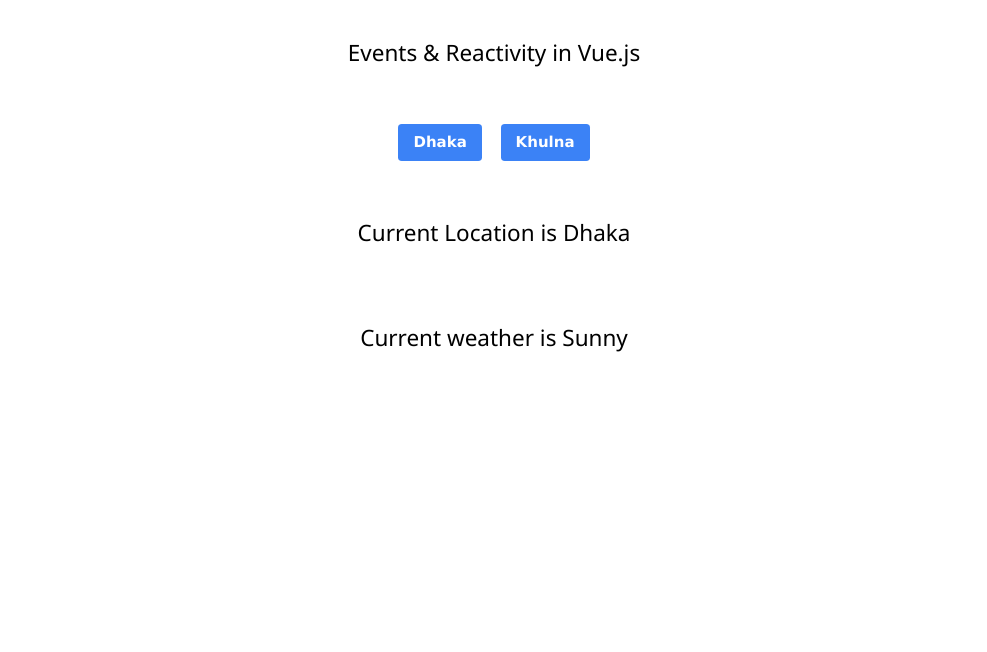
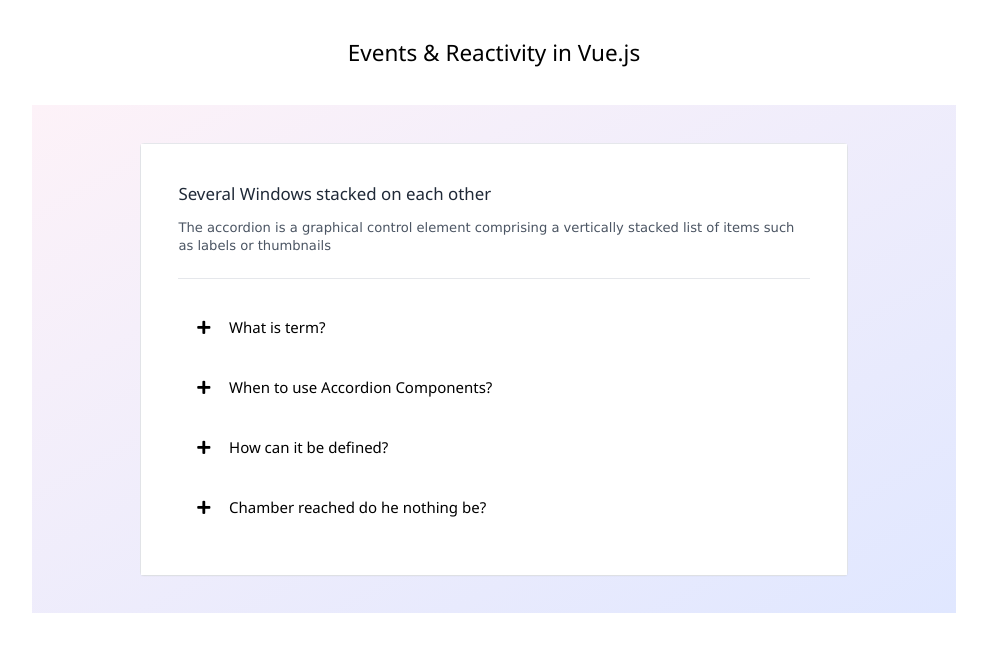
Before and after one commit to Ashik384/vue-play, a Vue app: page / in a window 1280 px wide. Shown: the top 652 px of the page, without its empty margins (146-1133 px from the left). Built offline with nearby package versions, Linux system fonts and the light colour scheme.

Commit message:
basic accordion

```diff
--- a/index.html
+++ b/index.html
@@ -5,6 +5,8 @@
     <link rel="icon" type="image/svg+xml" href="/vite.svg" />
     <meta name="viewport" content="width=device-width, initial-scale=1.0" />
     <link rel="stylesheet" href="https://www.w3schools.com/w3css/4/w3.css">
+    <link href="//cdnjs.cloudflare.com/ajax/libs/font-awesome/5.13.0/css/all.min.css" rel="stylesheet" />
+
     <title>Vite + Vue</title>
   </head>
   <body>
--- a/src/App.vue
+++ b/src/App.vue
@@ -7,13 +7,16 @@ import classBind from './components/classBinding/classBind.vue';
 import styleBinding from './components/styleBinding/styleBinding.vue';
 import Loop from './components/loop/loop.vue';
 import event from './components/event/event.vue';
+import Accordion from './components/accordion/accordion.vue';
 </script>
 
 <template>
 
   <!-- <Loop/> -->
 
-  <event/>
+  <!-- <event/> -->
+
+  <Accordion/>
 
 </template>
 
--- /dev/null
+++ b/src/components/accordion/accordion.vue
@@ -0,0 +1,116 @@
+<script setup>
+
+import {ref} from 'vue'
+
+const accordionIndex = ref(0)
+
+</script>
+
+<template>
+  <section class="container mx-auto flex items-center flex-col">
+    <h1 class="text-center text-2xl py-10">Events & Reactivity in Vue.js</h1>
+
+    <div
+      class="p-10 bg-gradient-to-br from-pink-50 to-indigo-100 grid place-items-center"
+    >
+      <div class="w-10/12 mx-auto rounded border">
+        <div class="bg-white p-10 shadow-sm">
+          <h3 class="text-lg font-medium text-gray-800">
+            Several Windows stacked on each other
+          </h3>
+          <p class="text-sm font-light text-gray-600 my-3">
+            The accordion is a graphical control element comprising a vertically
+            stacked list of items such as labels or thumbnails
+          </p>
+
+          <div class="h-1 w-full mx-auto border-b my-5"></div>
+
+          <!-- What is term -->
+          <div class="transition hover:bg-indigo-50">
+            <!-- header -->
+            <div
+              class="accordion-header cursor-pointer transition flex space-x-5 px-5 items-center h-16"
+              @click="accordionIndex = 1"
+            >
+              <i class="fas fa-plus"></i>
+              <h3>What is term?</h3>
+            </div>
+            <!-- Content -->
+            <div class="px-5 pt-0 text-left pb-5" v-show="accordionIndex == 1">
+              <p class="leading-6 font-light pl-9">
+                Lorem ipsum dolor sit, amet consectetur adipisicing elit. Sequi
+                dolor dolorum odio, saepe quibusdam iusto possimus nesciunt
+                dolores assumenda quae totam, doloremque odit. Itaque cum animi,
+                labore debitis deserunt iusto!
+              </p>
+            </div>
+          </div>
+
+          <!-- When to use Accordion Components -->
+          <div class="transition hover:bg-indigo-50">
+            <!-- header -->
+            <div
+              class="accordion-header cursor-pointer transition flex space-x-5 px-5 items-center h-16"
+              @click="accordionIndex = 2"
+            >
+              <i class="fas fa-plus"></i>
+              <h3>When to use Accordion Components?</h3>
+            </div>
+            <!-- Content -->
+            <div class="accordion-content px-5 pt-0 text-left pb-5" v-show="accordionIndex == 2">
+              <p class="leading-6 font-light pl-9">
+                Lorem, ipsum dolor sit amet consectetur adipisicing elit. Ut
+                suscipit itaque, sequi incidunt ab sit optio debitis dignissimos
+                doloribus ratione nobis id mollitia maiores eveniet
+                necessitatibus dolorum praesentium! Corrupti, at.
+              </p>
+            </div>
+          </div>
+
+          <!-- Accordion Wrapper -->
+          <div class="transition hover:bg-indigo-50">
+            <!-- header -->
+            <div
+              class="accordion-header cursor-pointer transition flex space-x-5 px-5 items-center h-16"
+              @click="accordionIndex = 3"
+            >
+              <i class="fas fa-plus"></i>
+              <h3>How can it be defined?</h3>
+            </div>
+            <!-- Content -->
+            <div class="accordion-content px-5 pt-0 text-left pb-5" v-show="accordionIndex == 3">
+              <p class="leading-6 font-light pl-9">
+                Lorem ipsum dolor sit amet consectetur adipisicing elit. Minima
+                facilis labore voluptates provident nam, delectus suscipit nihil
+                optio voluptate quae porro fugiat magni excepturi doloribus.
+              </p>
+            </div>
+          </div>
+
+          <!-- Accordion Wrapper -->
+          <div class="transition hover:bg-indigo-50">
+            <!-- header -->
+            <div
+              class="accordion-header cursor-pointer transition flex space-x-5 px-5 items-center h-16"
+              @click="accordionIndex = 4"
+            >
+              <i class="fas fa-plus"></i>
+              <h3>Chamber reached do he nothing be?</h3>
+            </div>
+            <!-- Content -->
+            <div class="accordion-content px-5 pt-0 text-left pb-5" v-show="accordionIndex == 4">
+              <p class="leading-6 font-light pl-9">
+                Lorem ipsum, dolor sit amet consectetur adipisicing elit. Ullam
+                minima maiores magni dolore qui architecto pariatur incidunt
+                repellat quos hic? Eius, eveniet accusantium! Quisquam, quo.
+                Vitae ipsum ad veritatis commodi quasi expedita!
+              </p>
+            </div>
+          </div>
+        </div>
+      </div>
+    </div>
+  </section>
+</template>
+
+<style scoped></style>
```
